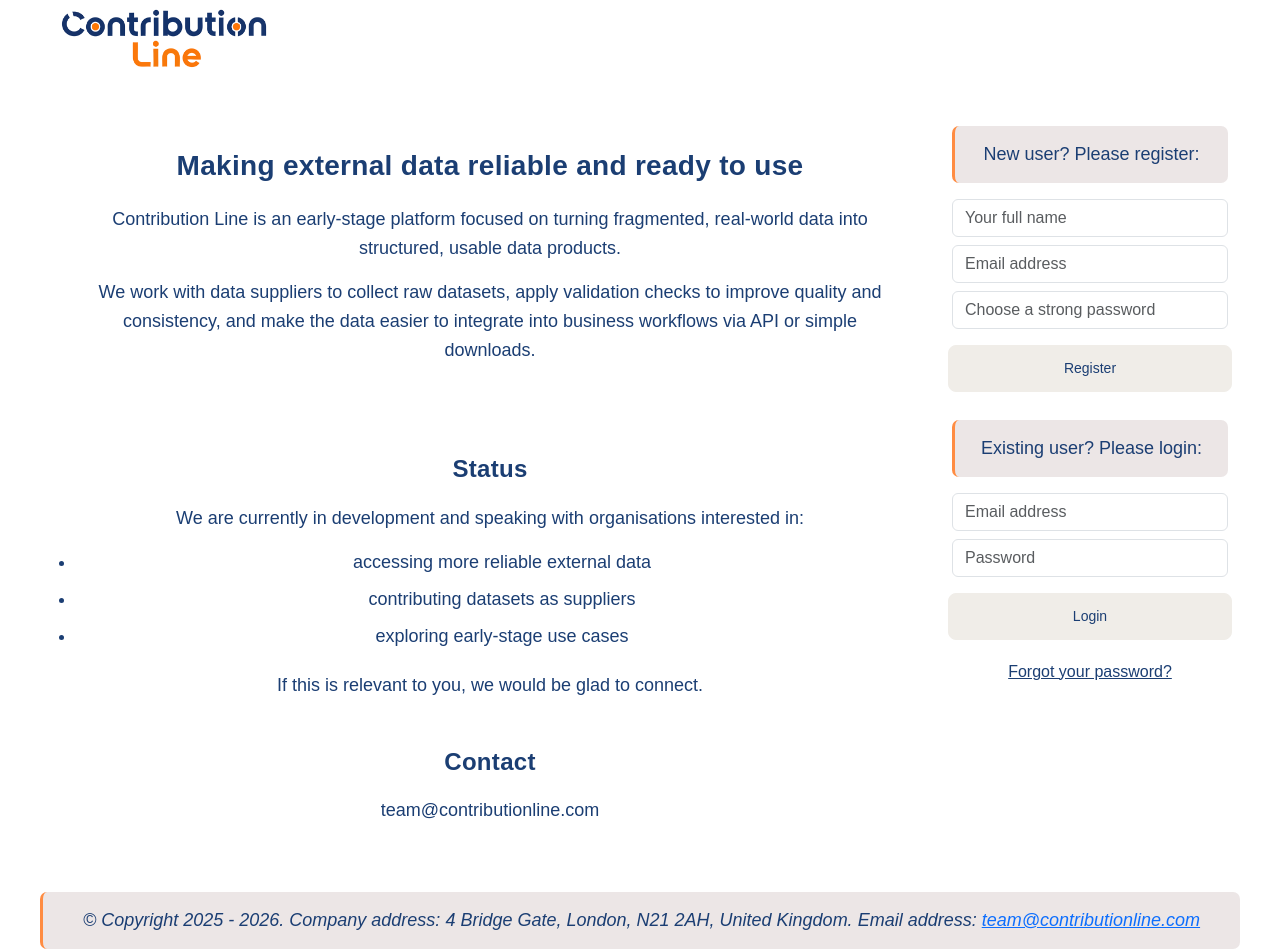
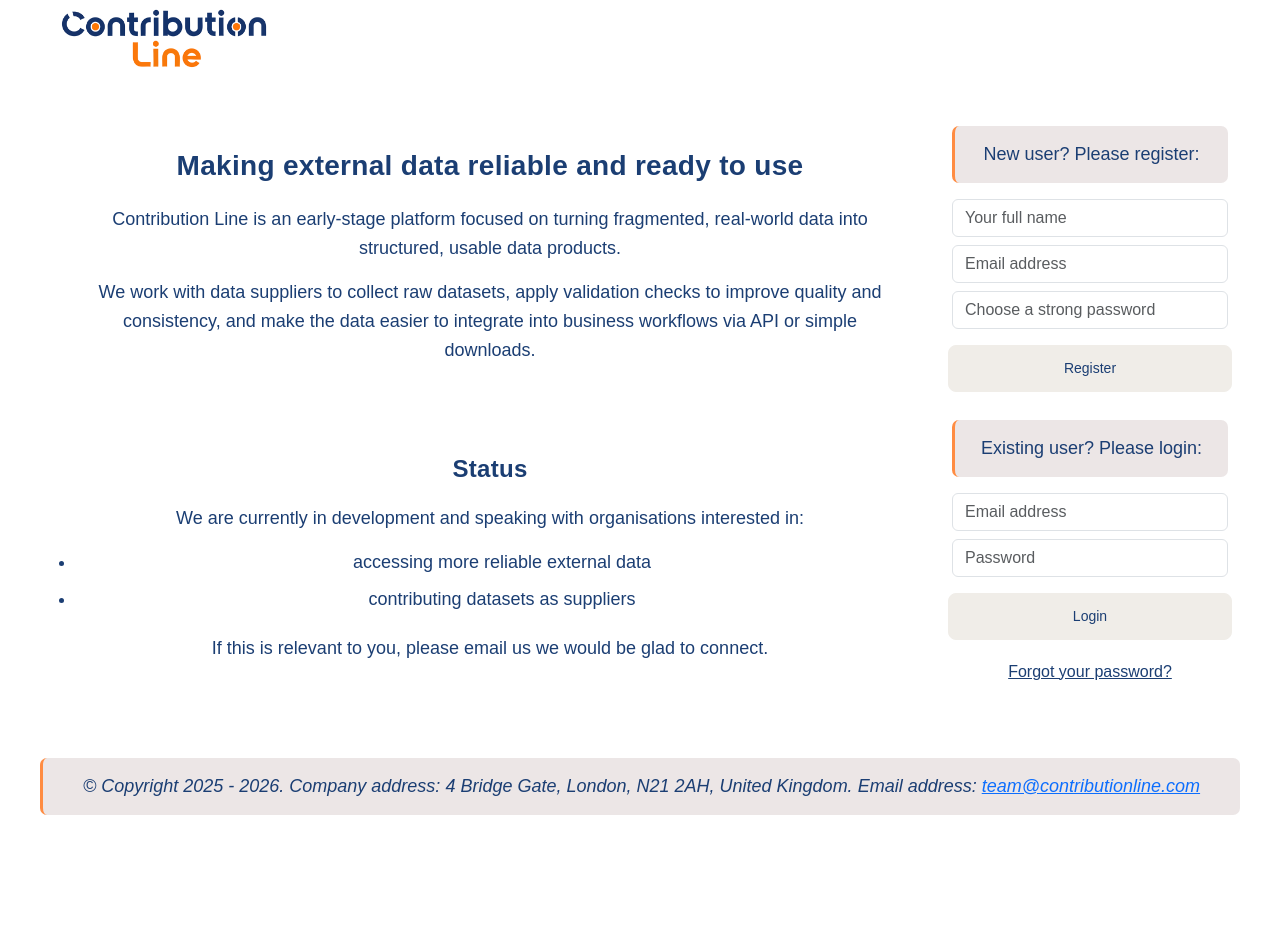
Before and after one commit to Alec-Hajinoff/Contribution_Line_Refinery, a React (Create React App) app in the folder React/: page / in a window 1280 px wide. Shown: the top 952 px of the page. After the commit the page ends 831 px from the top, so only its background shows below. Built offline with nearby package versions, Linux system fonts and the light colour scheme.

Commit message:
26/426, 6:28

```diff
--- a/React/src/Main.css
+++ b/React/src/Main.css
@@ -1,5 +1,6 @@
 .main-container {
   padding: 0;
+  font-family: Arial, Helvetica, sans-serif;
 }
 
 .intro-section {
--- a/React/src/Main.js
+++ b/React/src/Main.js
@@ -28,16 +28,11 @@
         <ul className="status-list">
           <li>accessing more reliable external data</li>
           <li>contributing datasets as suppliers</li>
-          <li>exploring early-stage use cases</li>
         </ul>
         <p className="status-closing">
-          If this is relevant to you, we would be glad to connect.
+          If this is relevant to you, please email us we would be glad to
+          connect.
         </p>
-      </div>
-
-      <div className="contact-section">
-        <h2 className="section-title">Contact</h2>
-        <p className="contact-email">team@contributionline.com</p>
       </div>
     </div>
   );
```
